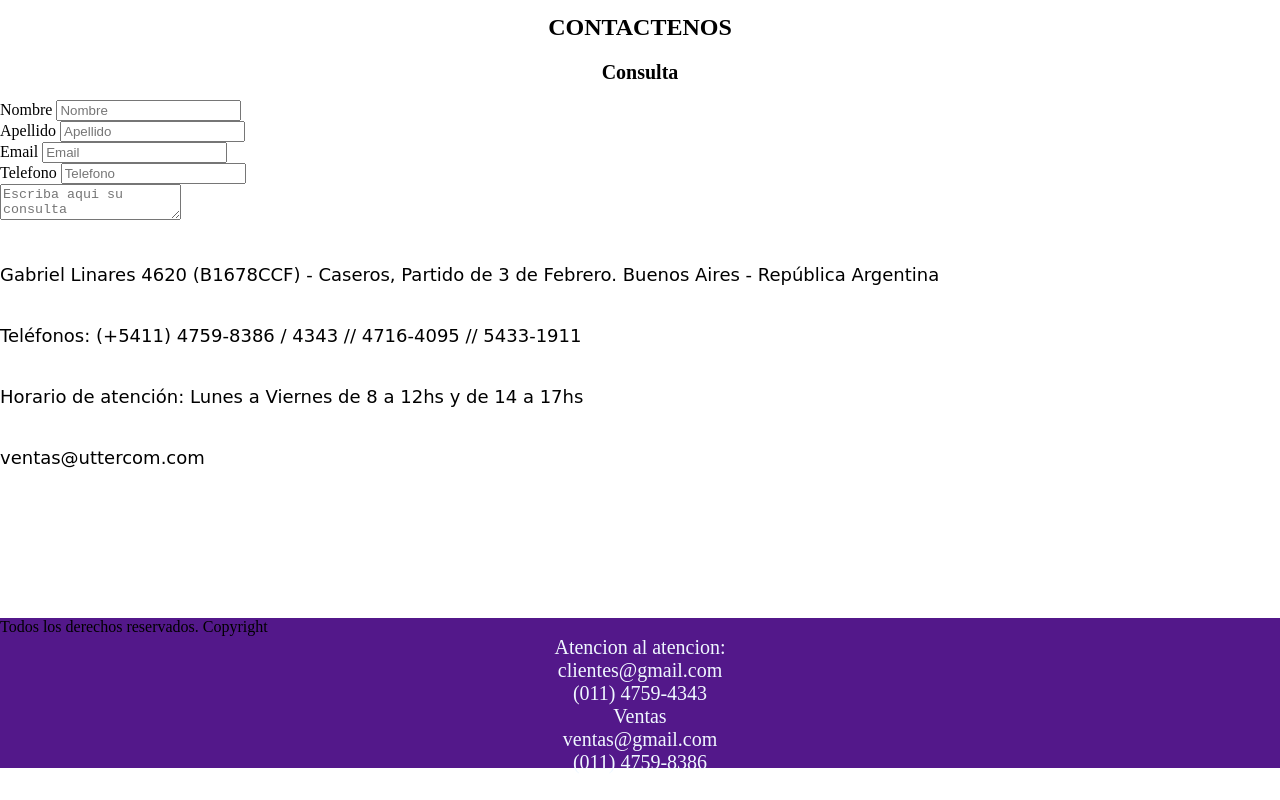
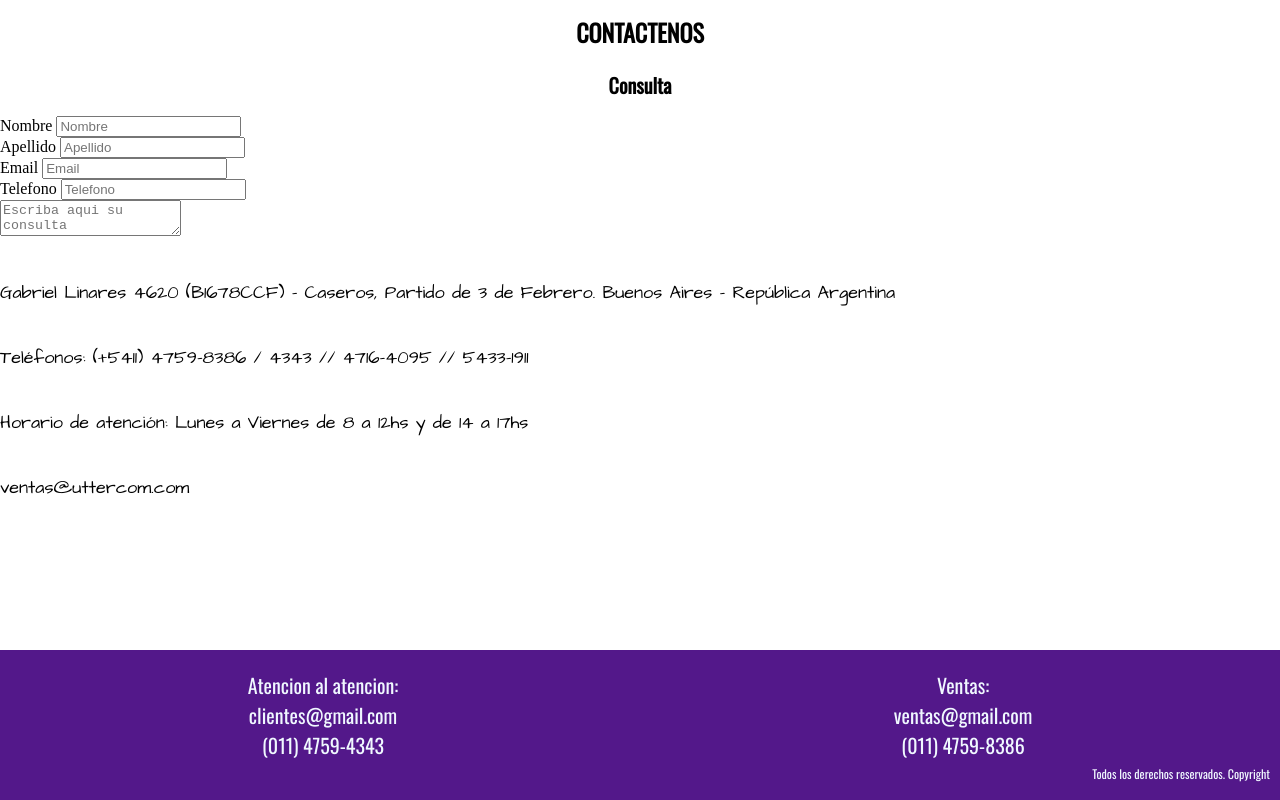
Before and after one commit to lbozza93/Proyecto-Coder, a plain HTML site: page contacto.html in a window 1280 px wide. Shown: the part 674-1474 px from the top of the page. Before the commit the page ends 1448 px from the top, so only its background shows below. Drawn offline with nearby package versions, Linux system fonts and the light colour scheme.

Commit message:
header y footer en todas las paginas

```diff
--- a/contacto.html
+++ b/contacto.html
@@ -1,24 +1,32 @@
 <!DOCTYPE html>
 <html lang="en">
+
 <head>
     <meta charset="UTF-8">
     <meta http-equiv="X-UA-Compatible" content="IE=edge">
     <meta name="viewport" content="width=device-width, initial-scale=1.0">
-    <title>Contacto-UTTER SRL</title>
+    <title>Contacto - UTTER SRL</title>
     <link rel="stylesheet" href="estilos.css">
+    <link rel="preconnect" href="https://fonts.googleapis.com">
+    <link rel="preconnect" href="https://fonts.gstatic.com" crossorigin>
+    <link href="https://fonts.googleapis.com/css2?family=Oswald&display=swap" rel="stylesheet">
+    <link rel="preconnect" href="https://fonts.googleapis.com">
+    <link rel="preconnect" href="https://fonts.gstatic.com" crossorigin>
+    <link href="https://fonts.googleapis.com/css2?family=Architects+Daughter&display=swap" rel="stylesheet">
+    <script src="https://kit.fontawesome.com/4e55e40a0d.js" crossorigin="anonymous"></script>
+
 </head>
-<div class="contenedor-c">
+
 
     <body>
-
         <header>
 
             <div class="logo">
-            <img src="/Imagenes/Logo-UTTER.png" alt="">
+                <img src='imagenes/Logo-UTTER.png' alt="">
             </div>
 
             <nav>
-            <ul class="menu">
+                <ul class="menu text-shadow">
                     <li><a href="index.html" class="enlaces">Inicio</a></li>
                     <li><a href="productos.html" class="enlaces">Productos</a></li>
                     <li><a href="galería.html" class="enlaces">Galeria</a></li>
@@ -66,23 +74,25 @@
     </section>
     <footer>
 
-        <div class="copyright">Todos los derechos reservados. Copyright</div>
+        <div class="atencion-ventas">
 
-        <div class="atencion-al-cliente">
-            <li class="atencion">Atencion al atencion:</li>
-            <li class="atencion">clientes@gmail.com</li>
-            <li class="atencion">(011) 4759-4343</li>
+            <div class="atencion">
+                <li>Atencion al atencion:</li>
+                <li>clientes@gmail.com</li>
+                <li>(011) 4759-4343</li>
             </div class>
 
             <div class="ventas">
-            <li class="clase-ventas">Ventas</li>
+                <li class="clase-ventas">Ventas:</li>
                 <li class="clase-ventas">ventas@gmail.com</li>
                 <li class="clase-ventas">(011) 4759-8386</li>
             </div>
+        </div>
+
+        <div class="derechos">Todos los derechos reservados. Copyright</div>
 
     </footer>
 </body>
 
-</div>
 
 </html>
```
Also changed, not shown: galería.html (+26 -13 lines), quienes-somos.html (+45 -17 lines). Lines whose indentation alone changed are shown as unchanged.
